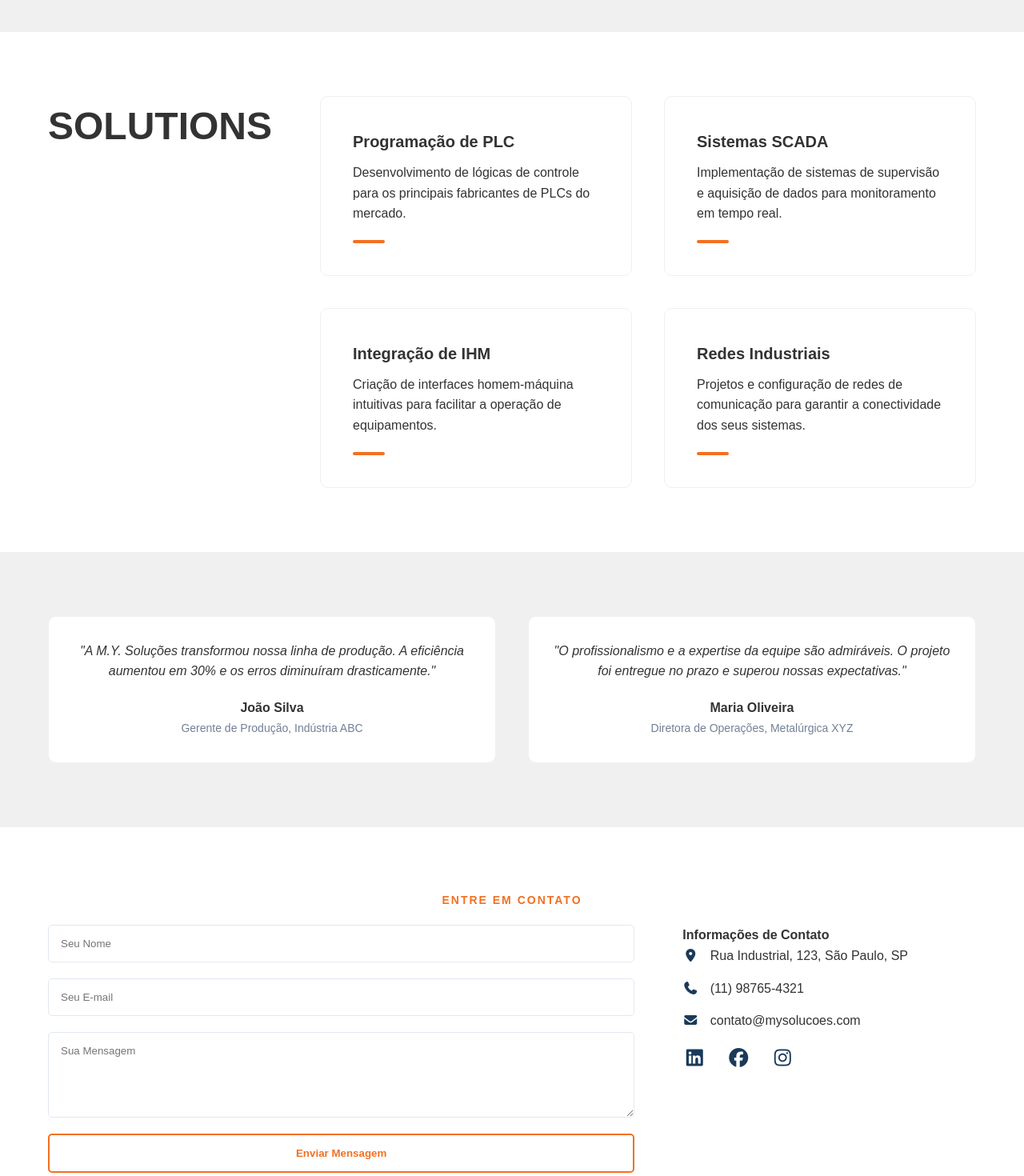
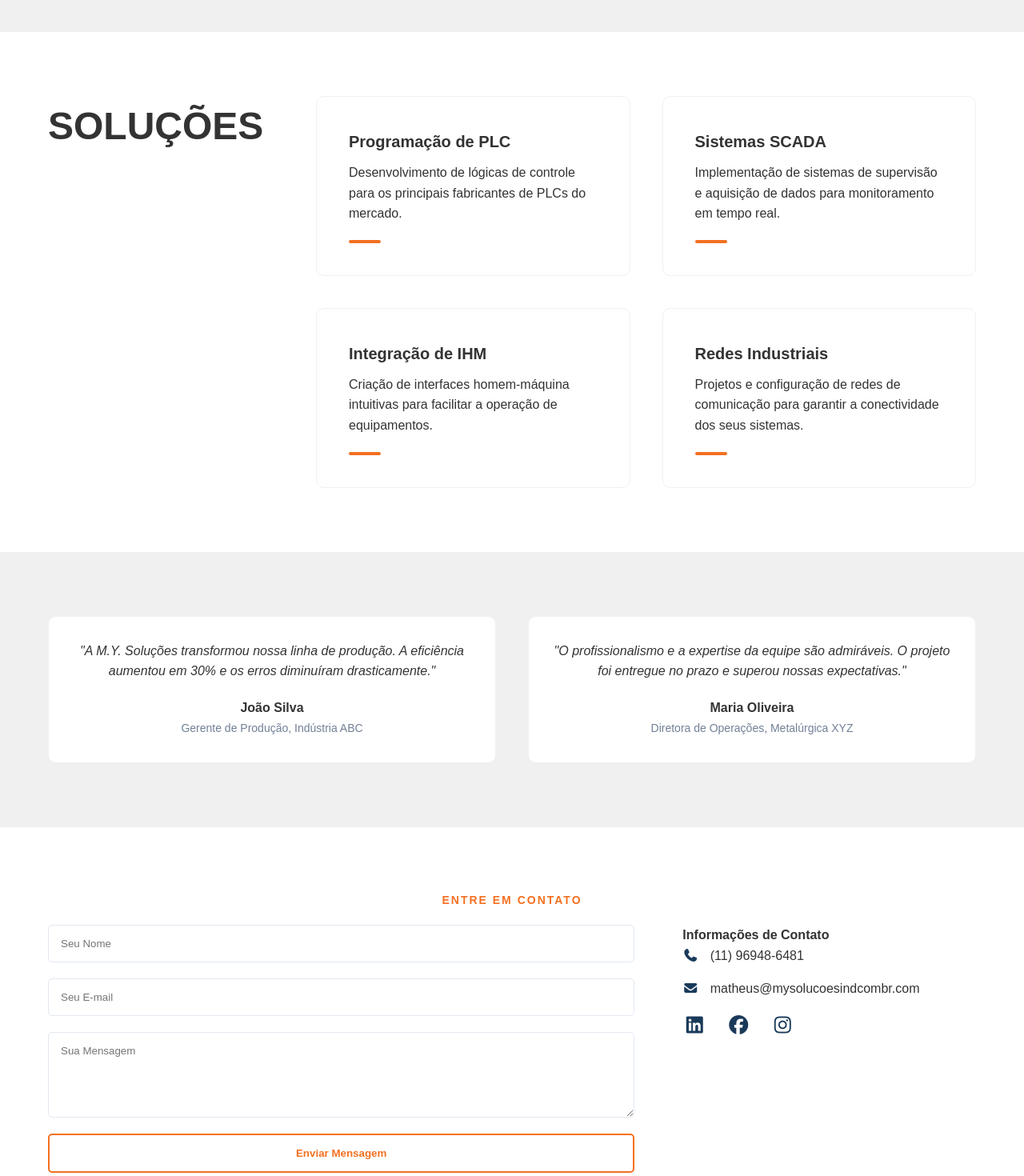
Before and after one commit to umdoisquasetres/sitePrincipal, a React (Create React App) app: page / in a window 1280 px wide. Shown: the part 1340-2810 px from the top of the page at 80% size. Built offline with nearby package versions, Linux system fonts and the light colour scheme.

Commit message:
feat: Integração do formulário de contato com EmailJS e atualizações visuais
- Atualiza a dependência emailjs-com para @emailjs/browser.
- Implementa o envio de e-mails através do formulário de contato usando EmailJS.
- Inclui as mudanças visuais nos componentes App.tsx e Services.tsx.

```diff
--- a/package.json
+++ b/package.json
@@ -3,6 +3,7 @@
   "version": "0.1.0",
   "private": true,
   "dependencies": {
+    "@emailjs/browser": "^4.4.1",
     "@fortawesome/fontawesome-free": "^7.0.1",
     "@testing-library/dom": "^10.4.1",
     "@testing-library/jest-dom": "^6.8.0",
@@ -12,6 +13,7 @@
     "@types/node": "24.10.0",
     "@types/react": "^19.1.16",
     "@types/react-dom": "^19.1.9",
+    "emailjs": "^4.0.3",
     "react": "^19.1.1",
     "react-dom": "^19.1.1",
     "react-scripts": "5.0.1",
--- a/src/App.tsx
+++ b/src/App.tsx
@@ -43,7 +43,7 @@ const App: React.FC = () => {
       <Services />
       <Testimonials />
       <Contact />
-      <Footer />
+
     </div>
   );
 }
--- a/src/components/Contact.tsx
+++ b/src/components/Contact.tsx
@@ -1,14 +1,33 @@
 
-import React from 'react';
+import React, { useRef } from 'react';
+import emailjs from '@emailjs/browser';
 
 const Contact: React.FC = () => {
+    const form = useRef<HTMLFormElement>(null);
+
+    const sendEmail = (e: React.FormEvent<HTMLFormElement>) => {
+        e.preventDefault();
+
+        if (form.current) {
+            emailjs.sendForm('service_atubpne', 'template_gnu784l', form.current, 'RcKh7QKDyx67NiykZ')
+                .then((result) => {
+                    console.log(result.text);
+                    alert('Mensagem enviada com sucesso!');
+                    form.current?.reset();
+                }, (error) => {
+                    console.log(error.text);
+                    alert('Ocorreu um erro ao enviar a mensagem. Tente novamente mais tarde.');
+                });
+        }
+    };
+
     return (
         <section id="contact" className="contact-section fade-in-section">
             <div className="container">
                 <h3 className="section-title">ENTRE EM CONTATO</h3>
                 <div className="contact-wrapper">
                     <div className="contact-form">
-                        <form>
+                        <form ref={form} onSubmit={sendEmail}>
                             <input type="text" name="name" placeholder="Seu Nome" required />
                             <input type="email" name="email" placeholder="Seu E-mail" required />
                             <textarea name="message" placeholder="Sua Mensagem" rows={5} required></textarea>
@@ -17,9 +36,8 @@ const Contact: React.FC = () => {
                     </div>
                     <div className="contact-info">
                         <h4>Informações de Contato</h4>
-                        <p><i className="fas fa-map-marker-alt"></i> Rua Industrial, 123, São Paulo, SP</p>
-                        <p><i className="fas fa-phone"></i> (11) 98765-4321</p>
-                        <p><i className="fas fa-envelope"></i> contato@mysolucoes.com</p>
+                        <p><i className="fas fa-phone"></i> (11) 96948-6481</p>
+                        <p><i className="fas fa-envelope"></i> matheus@mysolucoesindcombr.com</p>
                         <div className="social-media">
                             <a href="#!"><i className="fab fa-linkedin"></i></a>
                             <a href="#!"><i className="fab fa-facebook"></i></a>
--- a/src/components/Services.tsx
+++ b/src/components/Services.tsx
@@ -6,7 +6,7 @@ const Services: React.FC = () => {
         <section id="services" className="services-section fade-in-section">
             <div className="container services-layout">
                 <div className="services-title-column">
-                    <h2>SOLUTIONS</h2>
+                    <h2>SOLUÇÕES</h2>
                 </div>
                 <div className="services-grid">
                     <div className="service-card">
```
Also changed, not shown: 1 other file (tests, documents, lock files or other folders).
